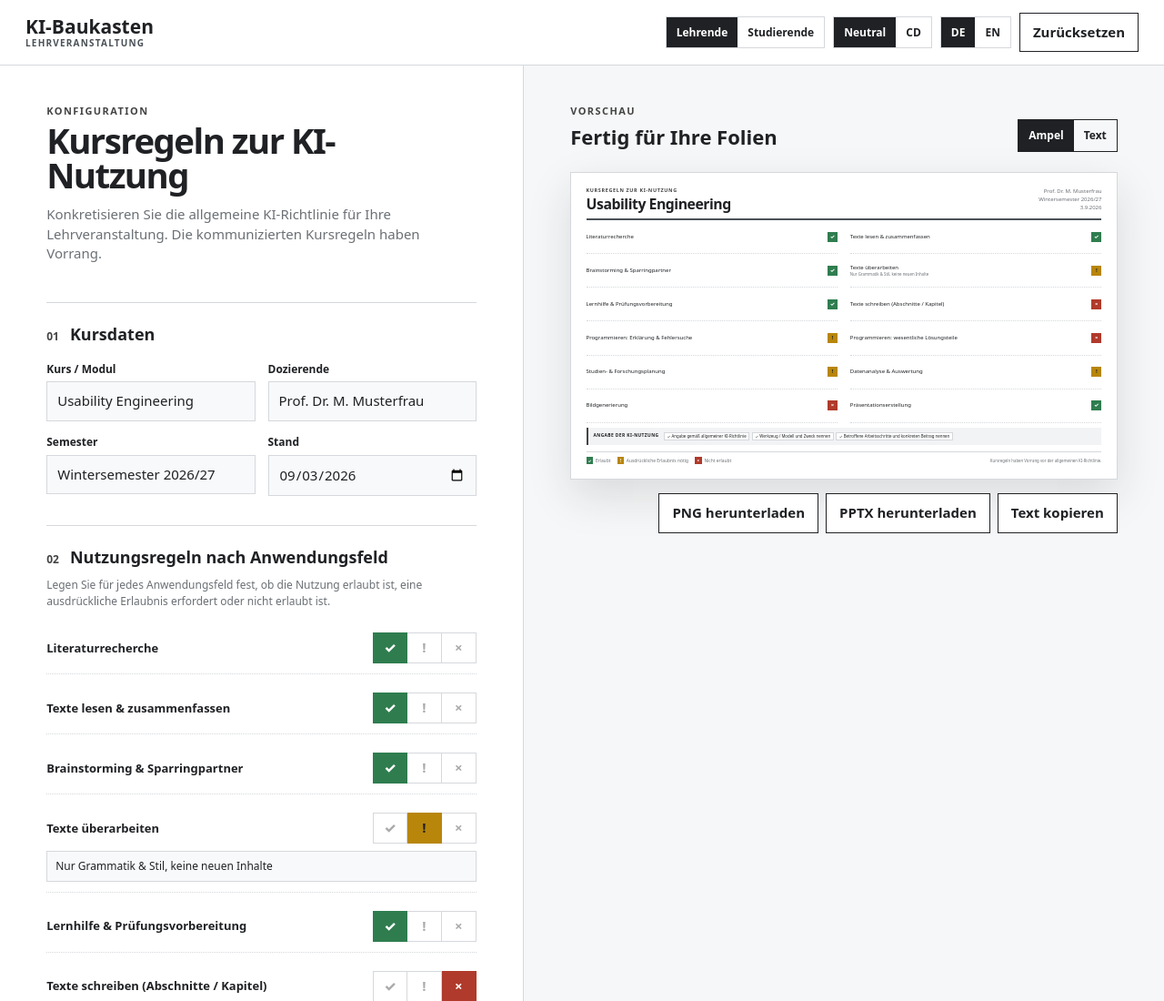
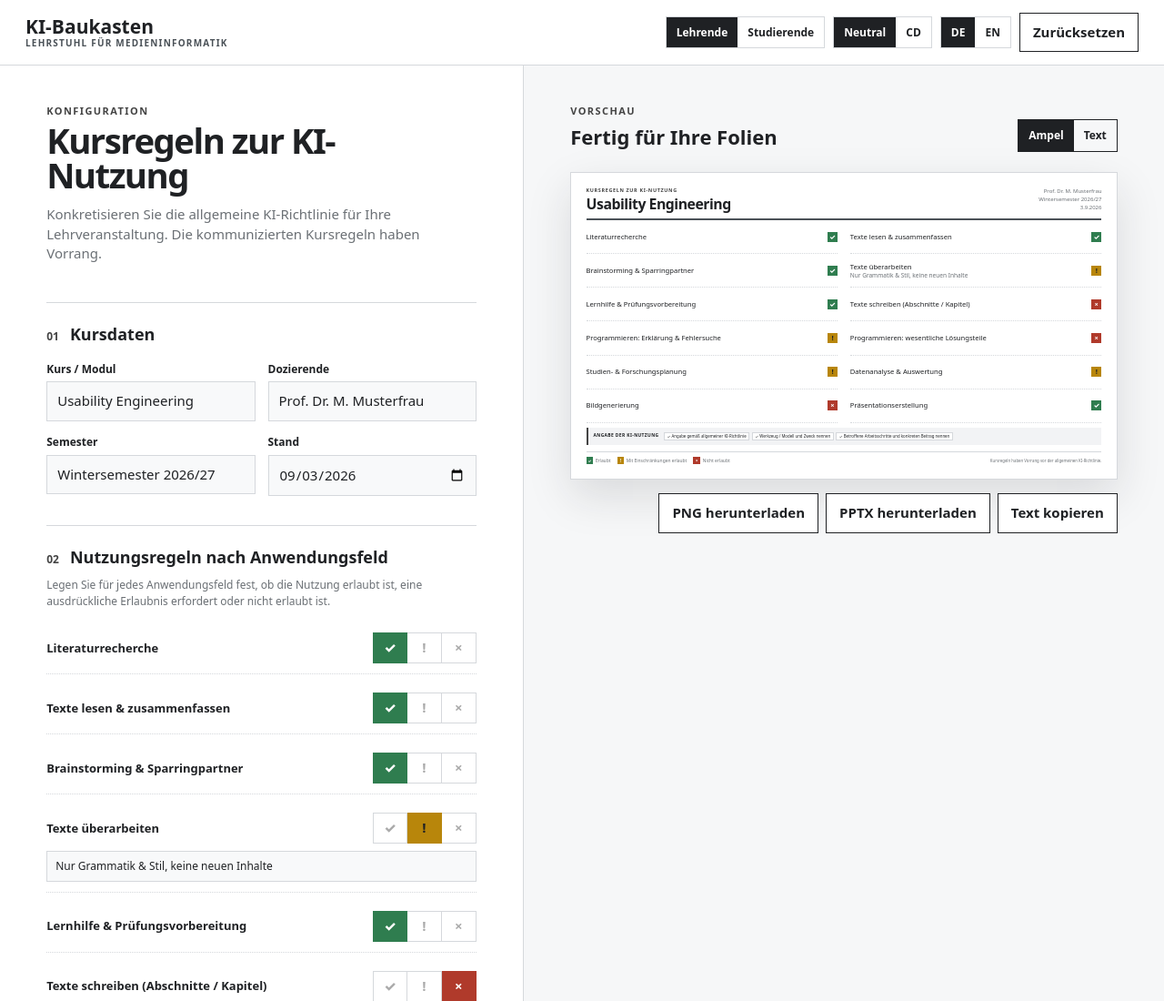
Before and after one commit to michaelachmann/ki-baukasten, a website built with Vite: page src/index.html in a window 1280 px wide. Shown: the top 1100 px of the page at 91% size. Built offline with nearby package versions, Linux system fonts and the light colour scheme; files whose address does not match are found by name.

Commit message:
Fixed wording and font sizes

```diff
--- a/src/css/styles.css
+++ b/src/css/styles.css
@@ -78,7 +78,7 @@ textarea { min-height: 78px; resize: vertical; margin-bottom: 13px; }
 .card-meta { text-align: right; font-size: calc(11 * var(--px)); color: var(--muted); white-space: nowrap; }
 .policy-body { flex: 1; min-height: 0; }
 .policy-grid { height: 100%; display: grid; grid-template-columns: 1fr 1fr; grid-template-rows: repeat(6, minmax(0, 1fr)); column-gap: calc(25 * var(--px)); }
-.policy-row { display: flex; align-items: center; justify-content: space-between; gap: calc(10 * var(--px)); border-bottom: 1px dotted var(--line); padding: calc(6 * var(--px)) 0; font-size: calc(11 * var(--px)); }
+.policy-row { display: flex; align-items: center; justify-content: space-between; gap: calc(10 * var(--px)); border-bottom: 1px dotted var(--line); padding: calc(6 * var(--px)) 0; font-size: calc(14 * var(--px)); }
 .policy-status { width: calc(21 * var(--px)); height: calc(21 * var(--px)); display: grid; place-items: center; flex: none; background: var(--status-color); color: var(--status-fg); font-weight: 800; }
 .detail-body { display: grid; grid-template-columns: repeat(3, 1fr); align-items: start; gap: calc(16 * var(--px)); overflow: auto; }
 .detail-block { min-width: 0; }
@@ -104,7 +104,7 @@ pre { margin: 0; background: white; border: var(--frame-width) solid var(--frame
 .live-indicator i { width: 8px; height: 8px; border-radius: 50%; background: var(--green); box-shadow: 0 0 0 4px color-mix(in srgb, var(--green) 12%, transparent); }
 .live-indicator.updating i { animation: live-pulse .55s ease; }
 .policy-row-copy { min-width: 0; display: flex; flex-direction: column; }
-.policy-row-note { max-width: calc(245 * var(--px)); overflow: hidden; text-overflow: ellipsis; white-space: nowrap; color: var(--muted); font-size: calc(8 * var(--px)); line-height: 1.15; }
+.policy-row-note { max-width: calc(245 * var(--px)); overflow: hidden; text-overflow: ellipsis; white-space: nowrap; color: var(--muted); font-size: calc(12 * var(--px)); line-height: 1.15; }
 .documentation-strip { display: grid; grid-template-columns: auto 1fr; align-items: start; gap: calc(10 * var(--px)); margin-top: calc(10 * var(--px)); padding: calc(9 * var(--px)) calc(11 * var(--px)); background: var(--soft); border-left: var(--rule-width) solid var(--accent-dark); }
 .documentation-strip > strong { font-size: calc(9 * var(--px)); letter-spacing: .08em; text-transform: uppercase; }
 .documentation-strip > div { display: flex; flex-wrap: wrap; gap: calc(4 * var(--px)); }
@@ -165,9 +165,8 @@ html[data-theme="chair"] .university-brand { display: flex; flex: 0 1 auto; alig
 html[data-theme="chair"] .brand-lockup { display: flex; align-items: center; gap: 11px; }
 html[data-theme="chair"] #ur-logo { width: 72px; height: 54px; object-fit: contain; flex: none; }
 html[data-theme="chair"] .brand-wordmark { display: flex; flex-direction: column; line-height: 1.15; }
-html[data-theme="chair"] .brand-wordmark strong { color: #8e8e8d; font-size: 13px; font-weight: 700; white-space: nowrap; }
-html[data-theme="chair"] .brand-wordmark span { margin-top: 7px; color: #000; font-size: 10px; font-weight: 700; letter-spacing: .04em; }
-html[data-theme="chair"] .brand-wordmark small { margin-top: 3px; color: #000; font-size: 6px; font-weight: 700; letter-spacing: .02em; white-space: nowrap; }
+html[data-theme="chair"] .brand-wordmark span { color: #000; font-size: 15px; font-weight: 700; letter-spacing: .01em; white-space: nowrap; }
+html[data-theme="chair"] .brand-wordmark small { margin-top: 4px; color: #000; font-size: 10px; font-weight: 700; letter-spacing: .02em; white-space: nowrap; }
 html[data-theme="chair"] .builder h1 { letter-spacing: -.025em; }
 html[data-theme="chair"] .builder section, html[data-theme="chair"] .optional-section { border-top: 1px dotted #8e8e8d; }
 html[data-theme="chair"] .policy-card { position: relative; border-color: #8e8e8d; box-shadow: 0 4px 16px rgb(68 68 68 / 10%); padding: 8.33% 4.03% 4.03% 13.44%; }
@@ -177,9 +176,9 @@ html[data-theme="chair"] .card-bars { position: absolute; left: 13.44%; right: 0
 html[data-theme="chair"] .card-bars i:first-child, html[data-theme="chair"] .card-bars i:last-child { width: 50%; }
 html[data-theme="chair"] .card-bars i:first-child { background: #8e8e8d; }
 html[data-theme="chair"] .card-bars i:last-child { background: #da3c43; }
-html[data-theme="chair"] .card-department { position: absolute; left: 56.72%; right: 1.34%; top: 50%; display: flex; flex-direction: column; color: #000; font-size: calc(8 * var(--px)); line-height: 1.05; text-align: right; }
+html[data-theme="chair"] .card-department { position: absolute; left: 56.72%; right: 1.34%; top: 50%; display: flex; flex-direction: column; color: #000; font-size: calc(11 * var(--px)); line-height: 1.05; text-align: right; }
 html[data-theme="chair"] .card-department strong { font-weight: 700; }
-html[data-theme="chair"] .card-department span { font-size: calc(7 * var(--px)); font-weight: 700; text-transform: uppercase; }
+html[data-theme="chair"] .card-department span { font-size: calc(9 * var(--px)); font-weight: 700; text-transform: uppercase; }
 html[data-theme="chair"] .meta-lecturer { display: none; }
 html[data-theme="chair"] .card-header { border-bottom: 0; padding-bottom: calc(13 * var(--px)); }
 html[data-theme="chair"] .card-kicker { color: #ba3339; }
--- a/src/index.html
+++ b/src/index.html
@@ -13,13 +13,12 @@
       <div class="brand-lockup">
         <img id="ur-logo" src="%BASE_URL%assets/images/UR-Logo-Bildmarke-RGB.png" alt="Logo der Universität Regensburg">
         <div class="brand-wordmark">
-          <strong>Universität Regensburg</strong>
-          <span>KI-BAUKASTEN</span>
+          <span>KI-Baukasten</span>
           <small>LEHRSTUHL FÜR MEDIENINFORMATIK</small>
         </div>
       </div>
     </div>
-    <div class="neutral-brand"><strong>KI-Baukasten</strong><span id="brand-subtitle">Lehrstuhl Medieninformatik</span></div>
+    <div class="neutral-brand"><strong>KI-Baukasten</strong><span id="brand-subtitle">Lehrstuhl für Medieninformatik</span></div>
     <div class="topbar-actions">
       <div class="view-switch language-switch" role="group" aria-label="Ansicht">
         <button type="button" data-view="instructor" class="active" aria-pressed="true">Lehrende</button>
--- a/src/js/main.js
+++ b/src/js/main.js
@@ -13,8 +13,8 @@ const themes = {
     statuses:{ allow:{glyph:'✓',color:'#2f7d4f',fg:'#ffffff'},
                limit:{glyph:'!',color:'#b8860b',fg:'#1f2124'},
                deny:{glyph:'×',color:'#b03a2b',fg:'#ffffff'} },
-    strings:{ de:{subtitle:'Lehrveranstaltung', footer:'Kursregeln haben Vorrang vor der allgemeinen KI-Richtlinie.'},
-              en:{subtitle:'Course', footer:'Course rules take priority over the general AI guidelines.'} }
+    strings:{ de:{subtitle:'Lehrstuhl für Medieninformatik', footer:'Kursregeln haben Vorrang vor der allgemeinen KI-Richtlinie.'},
+              en:{subtitle:'Chair of Media Informatics', footer:'Course rules take priority over the general AI guidelines.'} }
   },
   chair: {
     label:{de:'CD',en:'CD'},
@@ -28,8 +28,8 @@ const themes = {
     statuses:{ allow:{glyph:'✓',color:'#19733b',fg:'#fff'},
                limit:{glyph:'!',color:'#d99800',fg:'#201e1d'},
                deny:{glyph:'×',color:'#c93320',fg:'#fff'} },
-    strings:{ de:{subtitle:'Lehrstuhl für Medieninformatik', footer:'Kursregeln haben Vorrang · Lehrstuhl für Medieninformatik'},
-              en:{subtitle:'Chair of Media Informatics', footer:'Course rules take priority · Chair of Media Informatics'} }
+    strings:{ de:{subtitle:'Lehrstuhl für Medieninformatik', footer:'Kursregeln haben Vorrang vor der allgemeinen KI-Richtlinie.'},
+              en:{subtitle:'Chair of Media Informatics', footer:'Course rules take priority over the general AI guidelines.'} }
   }
 };
 let activeTheme = themes.neutral;
@@ -66,7 +66,7 @@ const translations = {
   de: {
     formTitle:'Kursregeln zur KI-Nutzung', intro:'Konkretisieren Sie die allgemeine KI-Richtlinie für Ihre Lehrveranstaltung. Die kommunizierten Kursregeln haben Vorrang.', meta:'Kursdaten', areasHeading:'Nutzungsregeln nach Anwendungsfeld', areasHint:'Legen Sie für jedes Anwendungsfeld fest, ob die Nutzung erlaubt ist, eine ausdrückliche Erlaubnis erfordert oder nicht erlaubt ist.', docsRequirementHeading:'Angabe der KI-Nutzung', docsProofHeading:'Inhalt der Angabe', notesHeading:'Beispiele & Hinweise', notesOptional:'Optional – nur bei zusätzlichem Erklärungsbedarf', preview:'Vorschau', ready:'Fertig für Ihre Folien', reset:'Zurücksetzen', generate:'Vorschau bestätigen', live:'Live-Vorschau aktiv', updated:'Vorschau ist aktuell', download:'PNG herunterladen', pptx:'PPTX herunterladen', copy:'Text kopieren', copied:'Text kopiert', imageReady:'PNG wurde erstellt', pptxReady:'PPTX wurde erstellt', error:'Export fehlgeschlagen', visual:'Ampel', text:'Text', pageLabel:'Seite',
     fields:{course:'Kurs / Modul',lecturer:'Dozierende',semester:'Semester',date:'Stand',allowedExamples:'Beispiele erlaubter Nutzung',forbiddenExamples:'Beispiele nicht erlaubter Nutzung',notes:'Weitere Hinweise'},
-    status:{allow:'Erlaubt',limit:'Ausdrückliche Erlaubnis nötig',deny:'Nicht erlaubt'},
+    status:{allow:'Erlaubt',limit:'Mit Einschränkungen erlaubt',deny:'Nicht erlaubt'},
     areas:['Literaturrecherche','Texte lesen & zusammenfassen','Brainstorming & Sparringpartner','Texte überarbeiten','Lernhilfe & Prüfungsvorbereitung','Texte schreiben (Abschnitte / Kapitel)','Programmieren: Erklärung & Fehlersuche','Programmieren: wesentliche Lösungsteile','Studien- & Forschungsplanung','Datenanalyse & Auswertung','Bildgenerierung','Präsentationserstellung'],
     docs:['Angabe gemäß allgemeiner KI-Richtlinie','Kurze Angabe der KI-Nutzung genügt','Keine Angabe erforderlich','Werkzeug / Modell und Zweck nennen','Betroffene Arbeitsschritte und konkreten Beitrag nennen','Vollständige Prompts oder Chatverläufe beifügen'],
     notePlaceholder:'Bedingung / Anmerkung (optional)', documentation:'Angabe der KI-Nutzung', examplesAllowed:'Beispiele erlaubter Nutzung', examplesDenied:'Beispiele nicht erlaubter Nutzung', moreNotes:'Weitere Hinweise', guidelinesNotice:'Allgemeine KI-Richtlinie beachten',
@@ -76,7 +76,7 @@ const translations = {
   en: {
     formTitle:'Course rules for AI use', intro:'Specify the general AI guidelines for your course. Communicated course rules take priority.', meta:'Course details', areasHeading:'Rules by area of use', areasHint:'For each area, decide whether AI use is allowed, requires explicit permission, or is not allowed.', docsRequirementHeading:'Disclosure of AI use', docsProofHeading:'Content of the disclosure', notesHeading:'Examples & notes', notesOptional:'Optional – only when additional explanation is useful', preview:'Preview', ready:'Ready for your slides', reset:'Reset', generate:'Confirm preview', live:'Live preview active', updated:'Preview is up to date', download:'Download PNG', pptx:'Download PPTX', copy:'Copy text', copied:'Text copied', imageReady:'PNG created', pptxReady:'PPTX created', error:'Export failed', visual:'Signal', text:'Text', pageLabel:'Page',
     fields:{course:'Course / module',lecturer:'Teaching staff',semester:'Semester',date:'Valid as of',allowedExamples:'Examples of permitted use',forbiddenExamples:'Examples of non-permitted use',notes:'Additional notes'},
-    status:{allow:'Allowed',limit:'Explicit permission required',deny:'Not allowed'},
+    status:{allow:'Allowed',limit:'Allowed with limitations',deny:'Not allowed'},
     areas:['Literature search','Reading & summarising texts','Brainstorming & sparring partner','Editing texts','Learning support & exam preparation','Writing texts (sections / chapters)','Programming: explanation & debugging','Programming: substantial solution parts','Study & research planning','Data analysis & evaluation','Image generation','Presentation creation'],
     docs:['Disclosure per the general AI guidelines','A short disclosure of AI use suffices','No disclosure required','Name the tool / model and purpose','Name the affected steps and specific contribution','Attach complete prompts or chat logs'],
     notePlaceholder:'Condition / note (optional)', documentation:'Disclosure of AI use', examplesAllowed:'Examples of permitted use', examplesDenied:'Examples of non-permitted use', moreNotes:'Additional notes', guidelinesNotice:'Follow the general AI guidelines',
```
